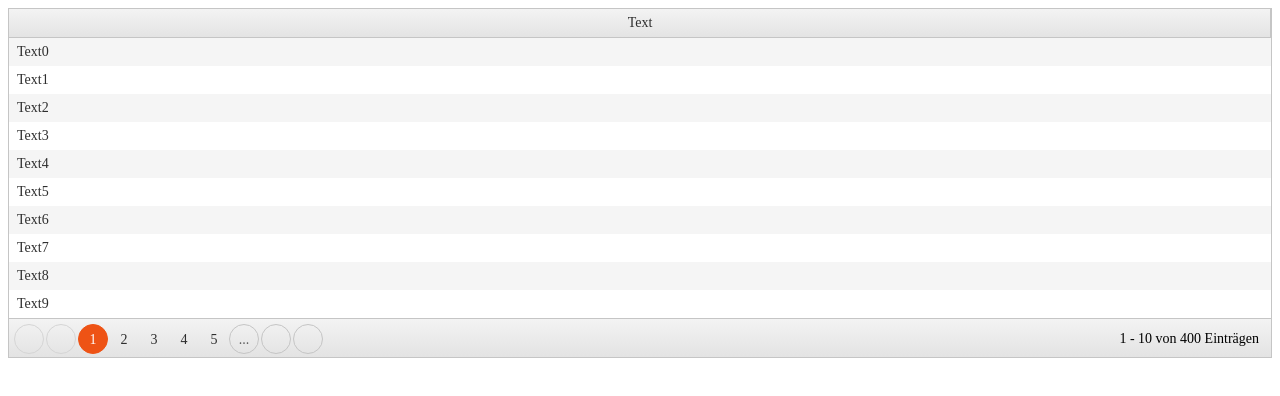
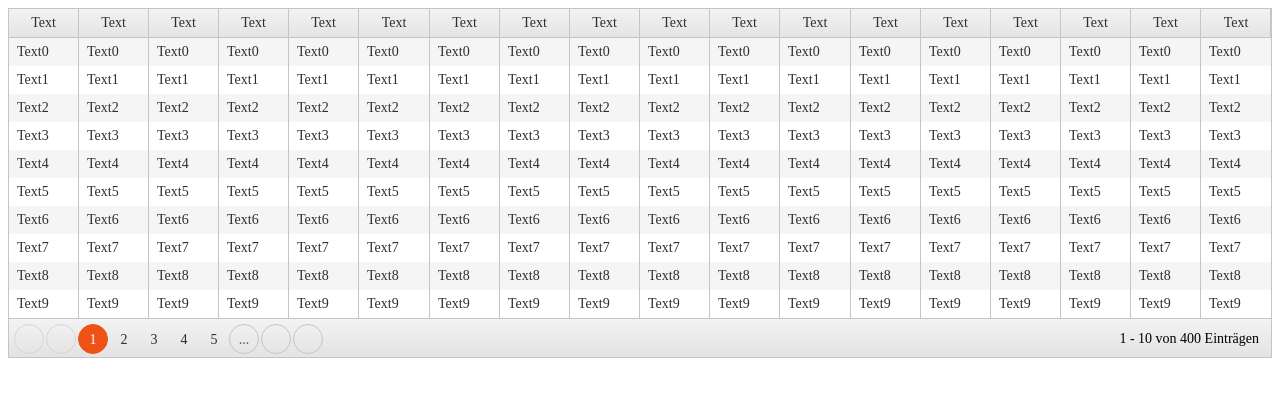
Before and after one commit to fru-old/ko.table, a plain HTML site: page index.html in a window 1280 px wide. Drawn offline with Linux system fonts and the light colour scheme.

Commit message:
scroll fixed

```diff
--- a/index.html
+++ b/index.html
@@ -10,10 +10,46 @@
 
 <table data-bind="table: grid">
 <thead>
-<tr><th>Text</th></tr>
+	<tr>
+		<th>Text</th>
+		<th>Text</th>
+		<th>Text</th>
+		<th>Text</th>
+		<th>Text</th>
+		<th>Text</th>
+		<th>Text</th>
+		<th>Text</th>
+		<th>Text</th>
+		<th>Text</th>
+		<th>Text</th>
+		<th>Text</th>
+		<th>Text</th>
+		<th>Text</th>
+		<th>Text</th>
+		<th>Text</th>
+		<th>Text</th>
+		<th>Text</th>
+	</tr>
 </thead>
 <tbody>
 	<tr data-bind="css: stripe">
+		<td data-bind="text: text"></td>
+		<td data-bind="text: text"></td>
+		<td data-bind="text: text"></td>
+		<td data-bind="text: text"></td>
+		<td data-bind="text: text"></td>
+		<td data-bind="text: text"></td>
+		<td data-bind="text: text"></td>
+		<td data-bind="text: text"></td>
+		<td data-bind="text: text"></td>
+		<td data-bind="text: text"></td>
+		<td data-bind="text: text"></td>
+		<td data-bind="text: text"></td>
+		<td data-bind="text: text"></td>
+		<td data-bind="text: text"></td>
+		<td data-bind="text: text"></td>
+		<td data-bind="text: text"></td>
+		<td data-bind="text: text"></td>
 		<td data-bind="text: text"></td>
 	</tr>
 </tbody>
--- a/ko.table.js
+++ b/ko.table.js
@@ -187,6 +187,12 @@
 			wrapper.appendChild(last);
 			ko.utils.toggleDomNodeCssClass(last, ko['table']['containerClasses']['foot'], true);
 		}
+
+		// Scroll event
+
+		ko.utils.registerEventHandler(bodyDiv, 'scroll', function(event){
+			head.parentNode.style['left'] = -bodyDiv.scrollLeft + 'px';
+		});
 
 		// paging controlls
 
```
